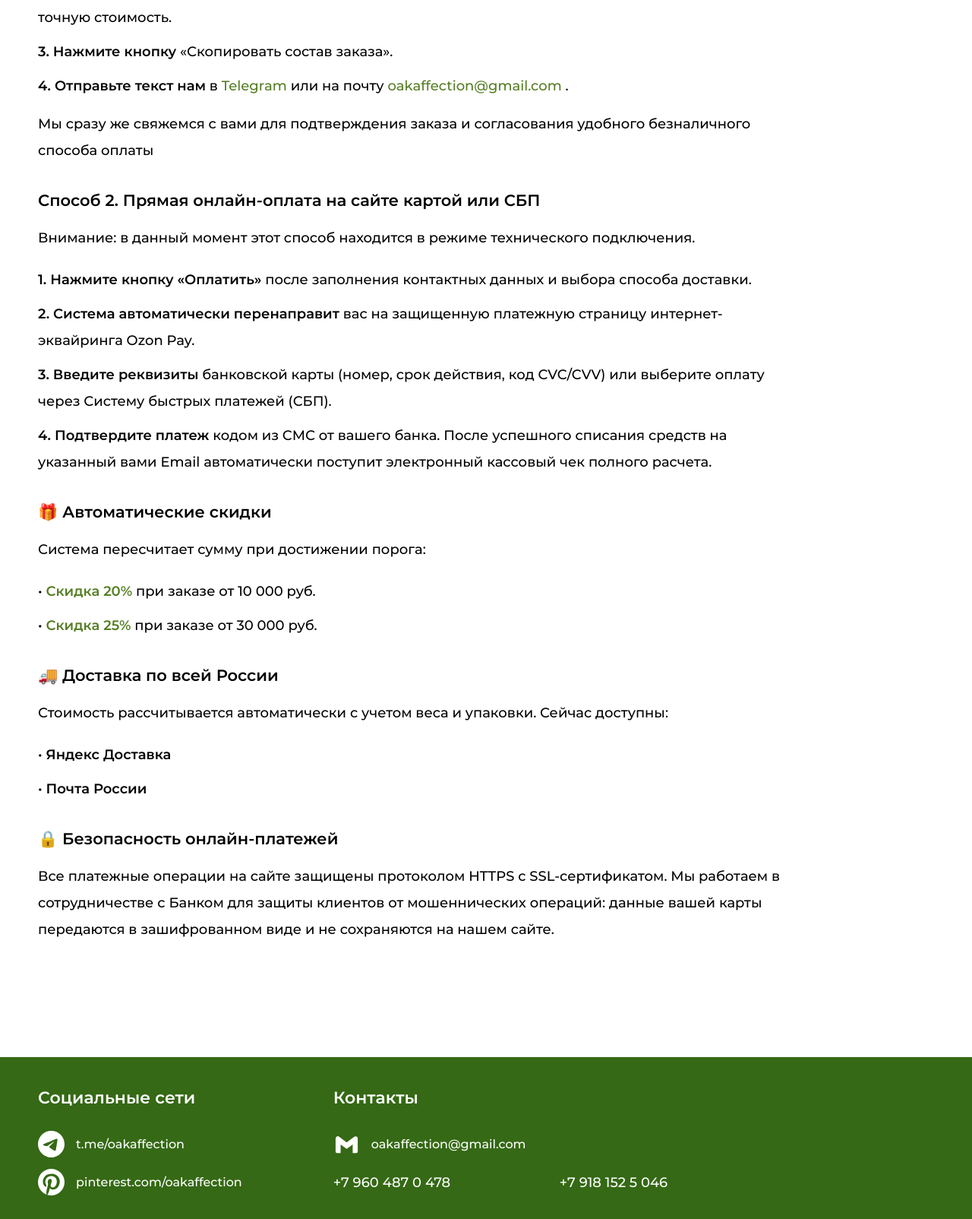
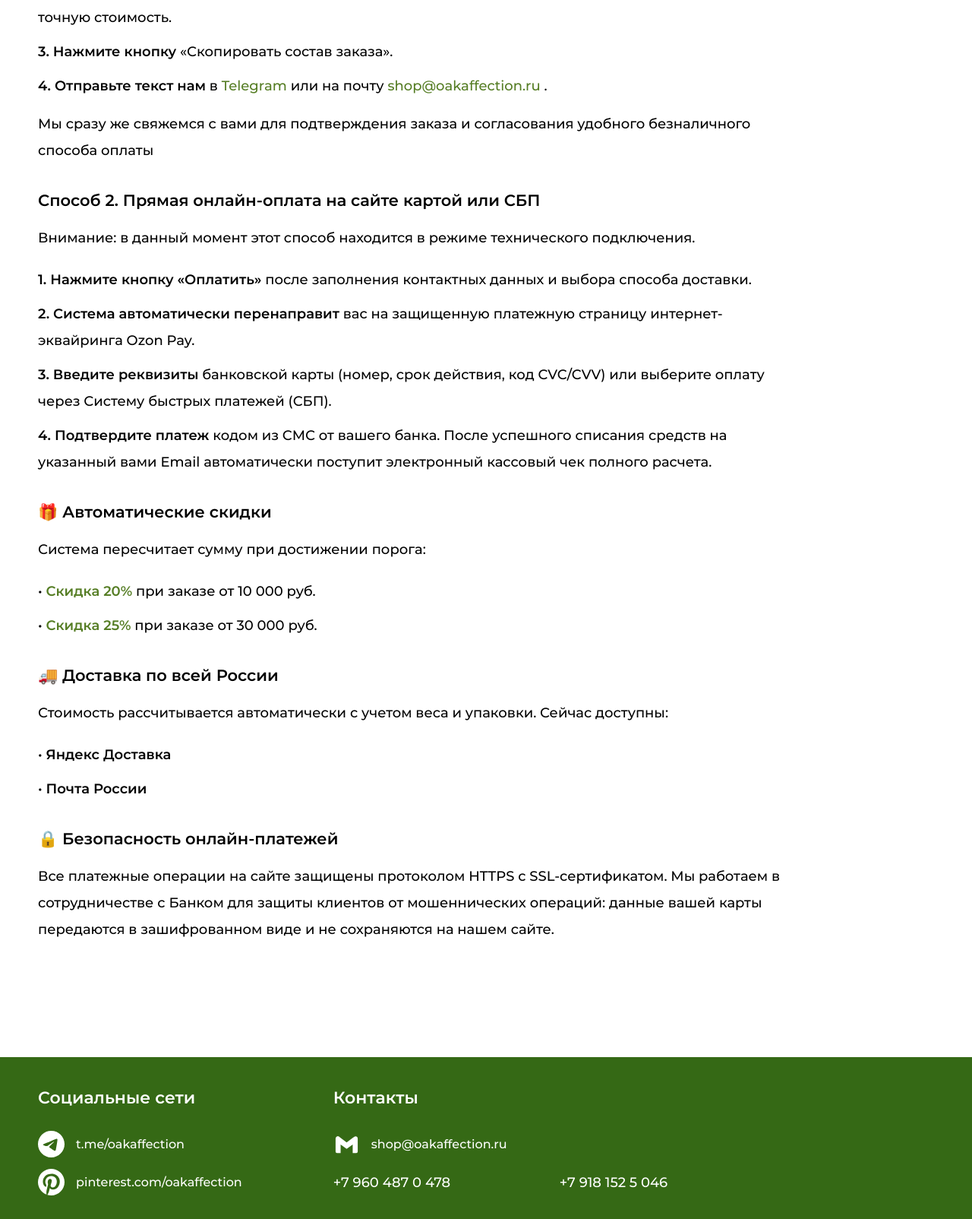
Before and after one commit to dashdash27/OakAffection, a Flask app: page /how-to-order in a window 1280 px wide. Shown: the part 483-2087 px from the top of the page at 76% size. Run offline with Flask 3, Linux system fonts and the light colour scheme; parts of the project's set-up code (start-up, migrations or seed data) failed here and were passed over; some libraries are stand-ins or nearby versions.

Commit message:
chore: update store email address across the website

```diff
--- a/app/templates/base.html
+++ b/app/templates/base.html
@@ -278,10 +278,10 @@
                         Контакты
                     </div>
                     <div class="footer__item-inner">
-                        <a href="mailto:oakaffection@gmail.com" target="_blank" rel="noopener noreferrer" class="footer__link">
+                        <a href="mailto:shop@oakaffection.ru" target="_blank" rel="noopener noreferrer" class="footer__link">
                             <svg xmlns="http://www.w3.org/2000/svg" width="30" height="30" viewBox="0 0 24 24"><title>Gmail SVG Icon</title><path fill="#ffffff" d="m18.73 5.41l-1.28 1L12 10.46L6.55 6.37l-1.28-1A2 2 0 0 0 2 7.05v11.59A1.36 1.36 0 0 0 3.36 20h3.19v-7.72L12 16.37l5.45-4.09V20h3.19A1.36 1.36 0 0 0 22 18.64V7.05a2 2 0 0 0-3.27-1.64"/></svg>
                             <div class="link-text">
-                                oakaffection@gmail.com
+                                shop@oakaffection.ru
                             </div>
                         </a>
                         <div class="tels-box">
--- a/app/templates/checkout/checkout.html
+++ b/app/templates/checkout/checkout.html
@@ -157,7 +157,7 @@
 
                 <div class="order-modal__actions">
                     <a href="https://t.me/+79604870478" class="order-btn order-btn--tg" target="_blank">Telegram</a>
-                    <a href="mailto:oakaffection@gmail.com" class="order-btn order-btn--email">Email</a>
+                    <a href="mailto:shop@oakaffection.ru" class="order-btn order-btn--email">Email</a>
                 </div>
 
                 <button class="order-modal__close" aria-label="Закрыть">
--- a/app/templates/how_to_order.html
+++ b/app/templates/how_to_order.html
@@ -34,8 +34,8 @@
                                 Telegram
                             </a>
                             или на почту
-                            <a href="mailto:oakaffection@gmail.com" target="_blank" rel="noopener noreferrer nofollow" style="color: var(--accent-color)">
-                                oakaffection@gmail.com
+                            <a href="mailto:shop@oakaffection.ru" target="_blank" rel="noopener noreferrer nofollow" style="color: var(--accent-color)">
+                                shop@oakaffection.ru
                             </a>.
                         </li>
                     </ul>
```
